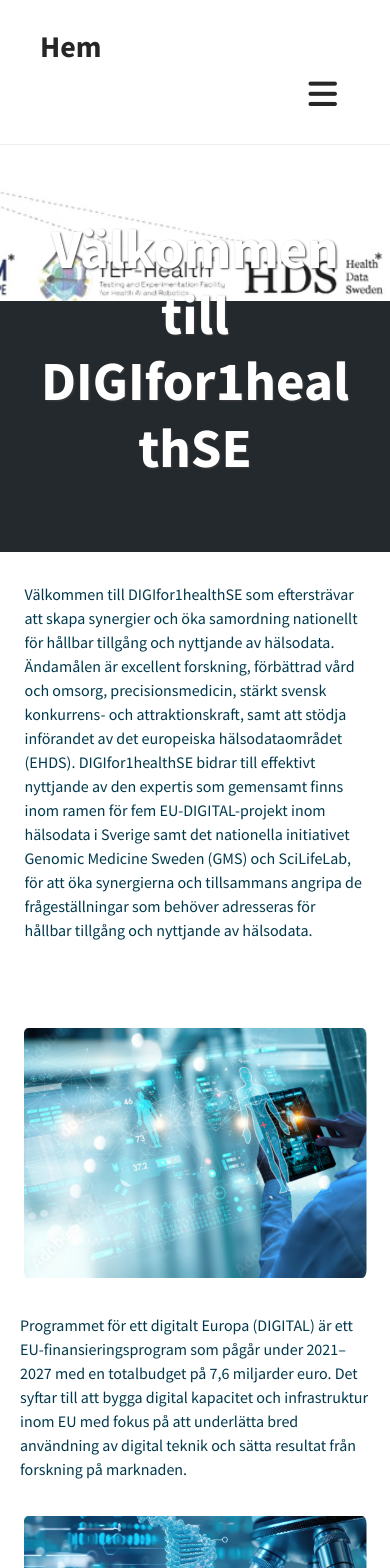
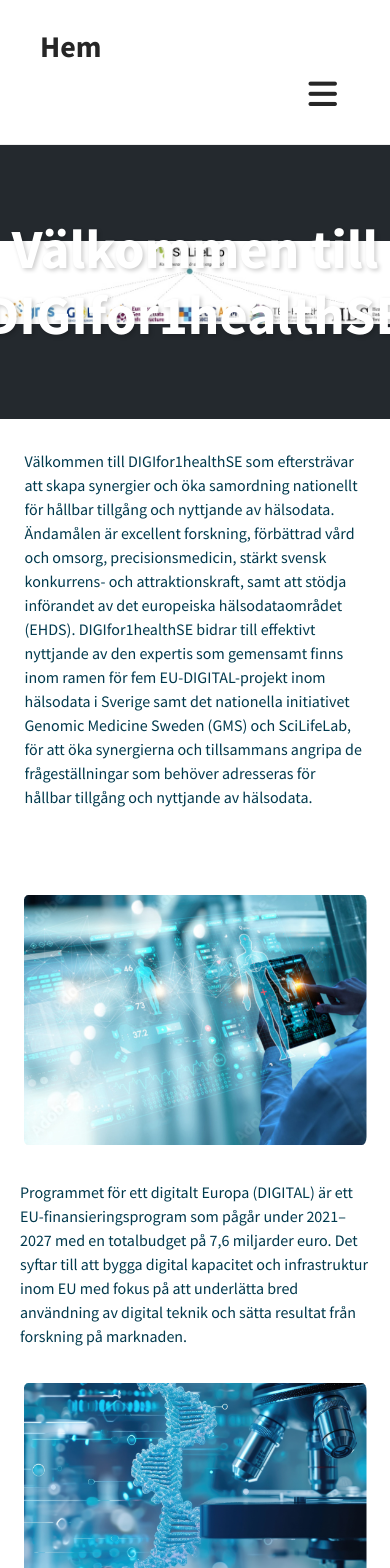
Before and after one commit to ScilifelabDataCentre/DIGIfor1Health_web, a Jekyll site: the page built from index.html, in a window 390 px wide. Shown: the top 1568 px of the page. Built offline with Jekyll 4.4.1, drawn with Linux system fonts in a browser that asks for light colours; a script that is not in the unit is left out; the list of posts is cut into pages by our own code; comment, search, counter and statistics services are not loaded.

Commit message:
Update _custom.scss

```diff
--- a/_sass/_custom.scss
+++ b/_sass/_custom.scss
@@ -8,3 +8,19 @@
   text-align: left;
   color:#00394d;
 }
+
+.call-out {
+    background-size: contain !important;
+    background-position: center !important;
+    background-repeat: no-repeat !important;
+    min-height: clamp(150px, 45vw, 800px) !important;
+    transition: min-height 0.3s ease-in-out;
+    display: flex;
+    align-items: center;
+    justify-content: center;
+}
+
+.call-out h1 {
+    transition: font-size 0.3s ease-in-out;
+    text-shadow: 2px 2px 4px rgba(0, 0, 0, 0.2);
+}
```
